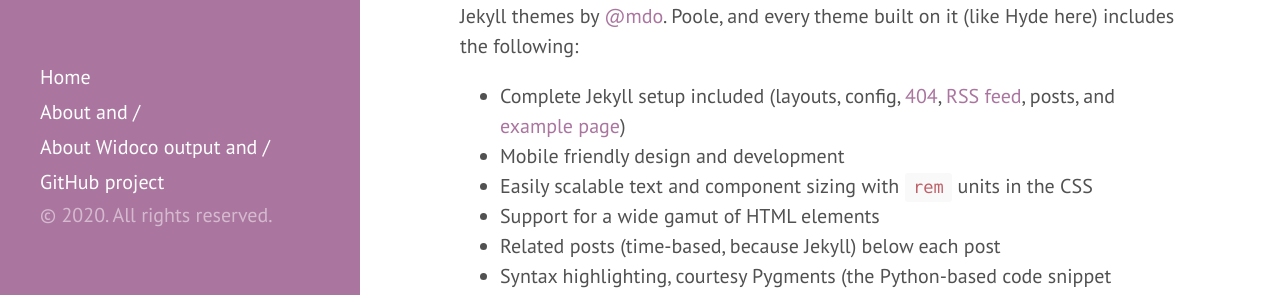
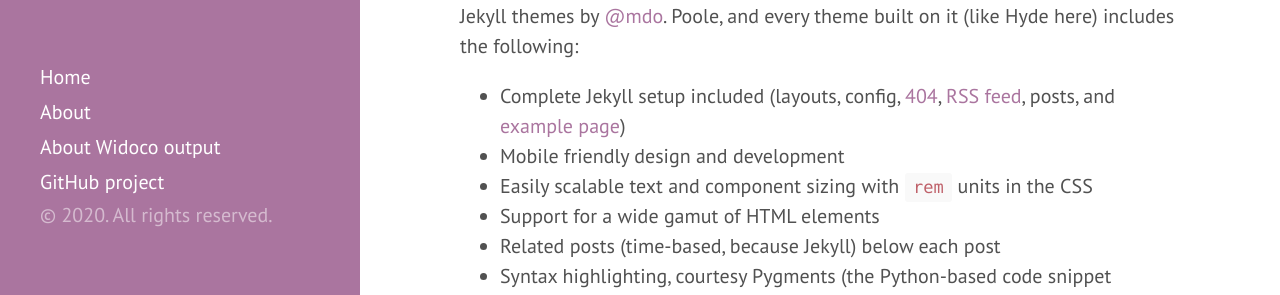
Before and after one commit to tetherless-world/explanation-ontology, a Jekyll site: the page built from index.html, in a window 1280 px wide. Shown: the part 340-635 px from the top of the page. Built offline with Jekyll 4.4.1, drawn with Linux system fonts in a browser that asks for light colours; Markdown is read by kramdown in place of the engine named in the settings; the list of posts is cut into pages by our own code.

Commit message:
Update sidebar.html

```diff
--- a/_includes/sidebar.html
+++ b/_includes/sidebar.html
@@ -21,7 +21,7 @@
       {% for node in pages_list %}
         {% if node.title != null %}
           {% if node.layout == "page" %}
-            <a class="sidebar-nav-item{% if page.url == node.url %} active{% endif %}" href="{{site.baseurl}}{{ page.url }}">{{ node.title }} and {{page.url}}</a>
+            <a class="sidebar-nav-item{% if page.url == node.url %} active{% endif %}" href="{{node.url}}">{{ node.title }}</a>
           {% endif %}
         {% endif %}
       {% endfor %}
```
